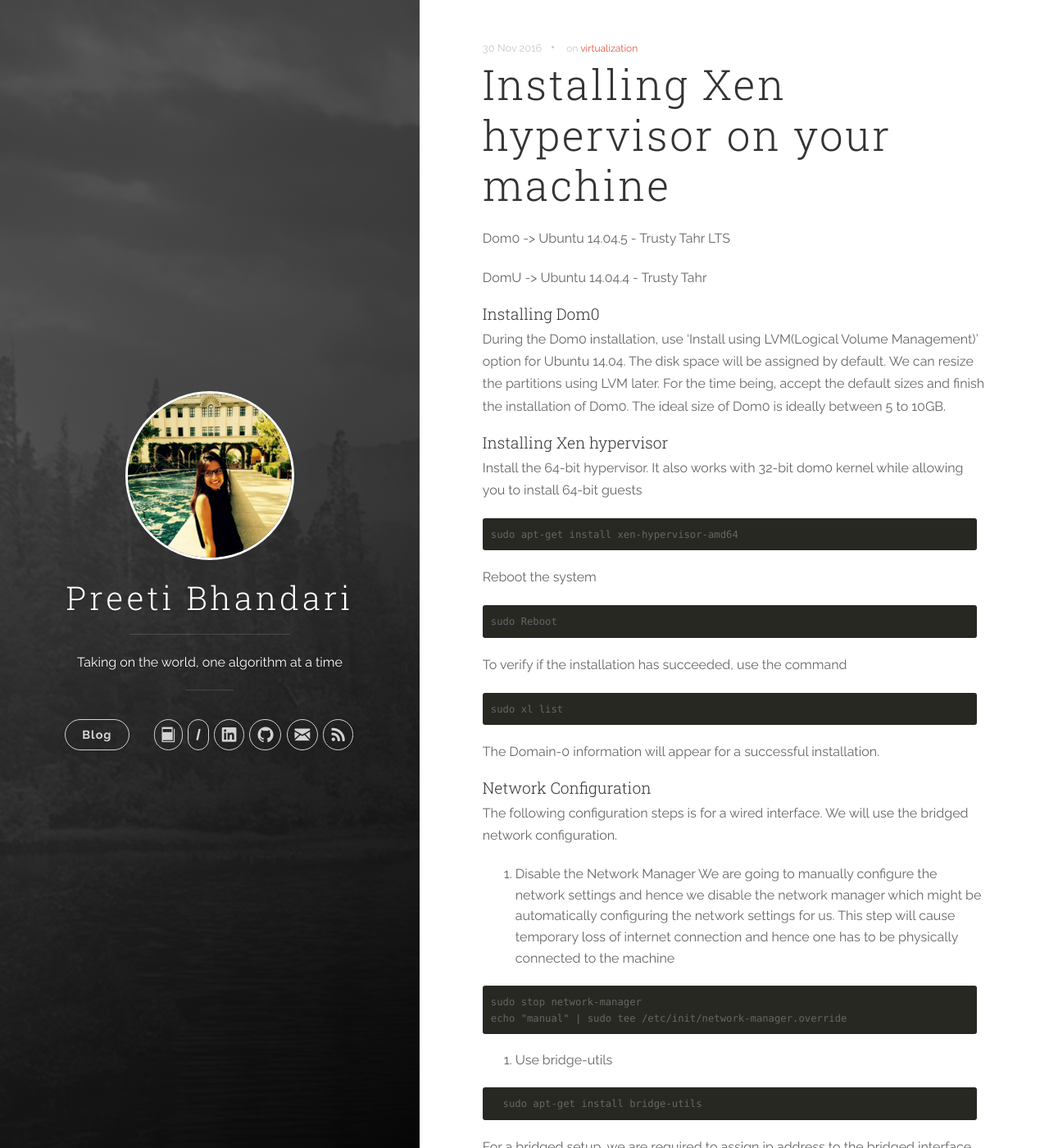
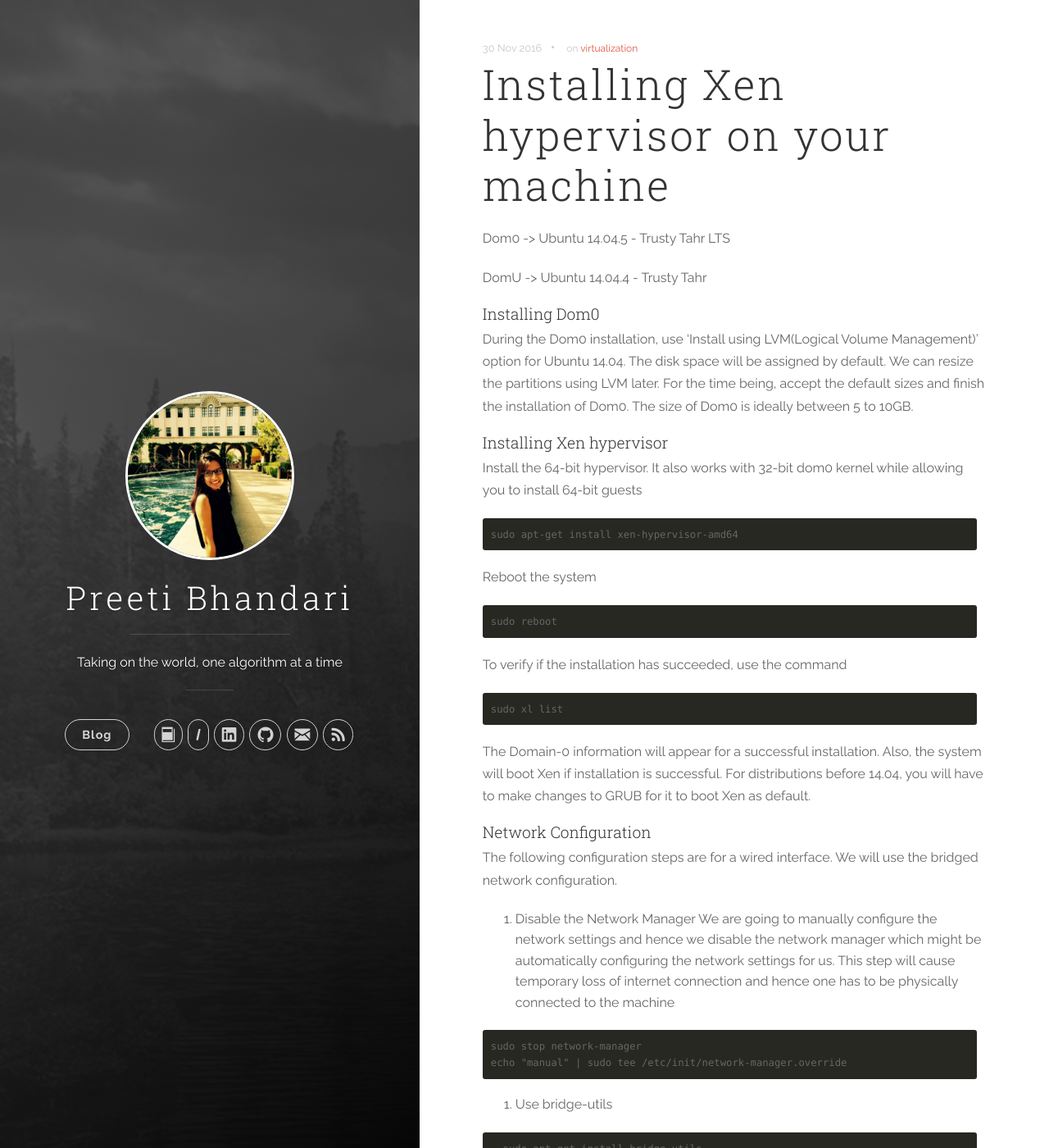
Before and after one commit to preeti1205/preeti1205.github.io, a Jekyll site: the page built from _posts/2016-10-30-xen_1.markdown, in a window 1280 px wide and 1400 px high. Shown: the whole window at 82% size. Built offline with Jekyll 4.4.1, drawn with Linux system fonts in a browser that asks for light colours; nearby versions of some CDN libraries; some of the changed text lies outside the part shown.

Commit message:
new post

````diff
--- a/_posts/2016-10-30-xen_1.markdown
+++ b/_posts/2016-10-30-xen_1.markdown
@@ -11,7 +11,7 @@ DomU -> Ubuntu 14.04.4 - Trusty Tahr
 
 #### Installing Dom0
 
-During the Dom0 installation, use 'Install using LVM(Logical Volume Management)' option for Ubuntu 14.04. The disk space will be assigned by default. We can resize the partitions using LVM later. For the time being, accept the default sizes and finish the installation of Dom0. The ideal size of Dom0 is ideally between 5 to 10GB.
+During the Dom0 installation, use 'Install using LVM(Logical Volume Management)' option for Ubuntu 14.04. The disk space will be assigned by default. We can resize the partitions using LVM later. For the time being, accept the default sizes and finish the installation of Dom0. The size of Dom0 is ideally between 5 to 10GB.
 
 #### Installing Xen hypervisor
 
@@ -24,7 +24,7 @@ sudo apt-get install xen-hypervisor-amd64
 Reboot the system
 
 ```
-sudo Reboot
+sudo reboot
 ```
 
 To verify if the installation has succeeded, use the command
@@ -33,11 +33,11 @@ To verify if the installation has succeeded, use the command
 sudo xl list
 ```
 
-The Domain-0 information will appear for a successful installation.
+The Domain-0 information will appear for a successful installation. Also, the system will boot Xen if installation is successful. For distributions before 14.04, you will have to make changes to GRUB for it to boot Xen as default.
 
 #### Network Configuration
 
-The following configuration steps is for a wired interface. We will use the bridged network configuration.
+The following configuration steps are for a wired interface. We will use the bridged network configuration.
 
 1. Disable the Network Manager
   We are going to manually configure the network settings and hence we disable the network manager which might be automatically configuring the network settings for us.
@@ -110,8 +110,7 @@ ssh-keygen -R name@server_ip
 This will delete the old hash associated with the server ip address and create a new one.
 
 #### Resizing the root logical volume
-When you use the LVS option during installation, two partitions are created: root and swap_1. To see how much physical memory is
-allocated to each partition, type
+When you use the LVS option during installation, two partitions are created: root and swap_1. To see how much physical memory is allocated to each partition, type
 
 ```
 sudo lvs
@@ -123,9 +122,9 @@ You will notice there is nearly no free space available in these two logical vol
 sudo lvresize -L -120G ubuntu-vg/swap_1
 ```
 
-This will reduce the size of swap_1 by 120 GB. IN case you want to expand the logical volume(lv), drop the - sign.
+This will reduce the size of swap_1 by 120 GB. In case you want to expand the logical volume(lv), drop the - sign.
 
-The tricky part however is shrinking the root lv. Since, it it where your file system is residing, it is bad idea to use lvresize directly on it. We need to shrink the filesystem before we can safely shrink the logical volume.
+The tricky part however is shrinking the root lv. Since, it is where your file system is residing, it is bad idea to use lvresize directly on it. We need to shrink the filesystem before we can safely shrink the logical volume.
 
 ```
 sudo vgchange -a y
@@ -139,7 +138,7 @@ Check if everything is working fine by rebooting the system.
 #### Creating Virtual Machines
 For this part we will need physical and logical volume. As the name suggests, physical volume is a partition on the hard disk or hard disk itself. Volume group is a aggregation of physical volumes combined to form one large "virtual physical" volume. Logical volumes are the "pseudo/virtual/logical" partition residing in volume group.Read more about it [here](https://wiki.archlinux.org/index.php/LVM)
 
-As we have already partitioned the disk using LVM,it has already created a volume group for us. To list the volume groups, use the following command.
+As we have already partitioned the disk using LVM, it has already created a volume group for us. To list the volume groups, use the following command.
 
 ```
 sudo vgs
@@ -167,7 +166,7 @@ Download the guest operating system using wget. I am using Ubuntu 14.04 as the g
 sudo wget http://releases/ubuntu.com/14.04/ubuntu-14.04.4-desktop.amd64.iso
 ```
 
-create a guest config file /etc/xen/vm-1.cfg
+Create a guest config file /etc/xen/vm-1.cfg
 
 ```
 builder = "hvm"
````
Also changed, not shown: other parts of _posts/2016-10-30-xen_1.markdown (+5 -5 lines).
